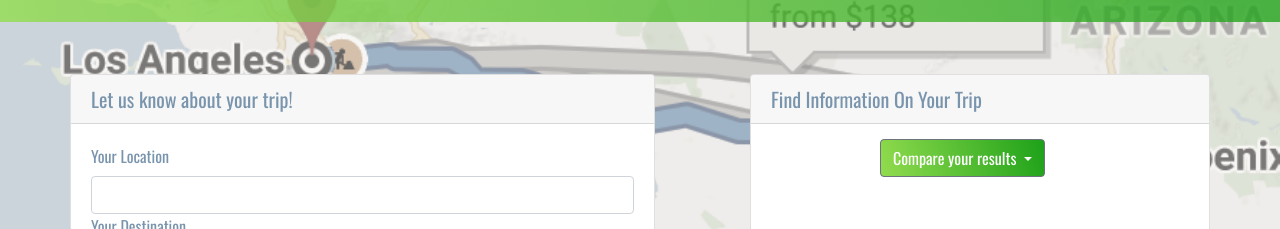
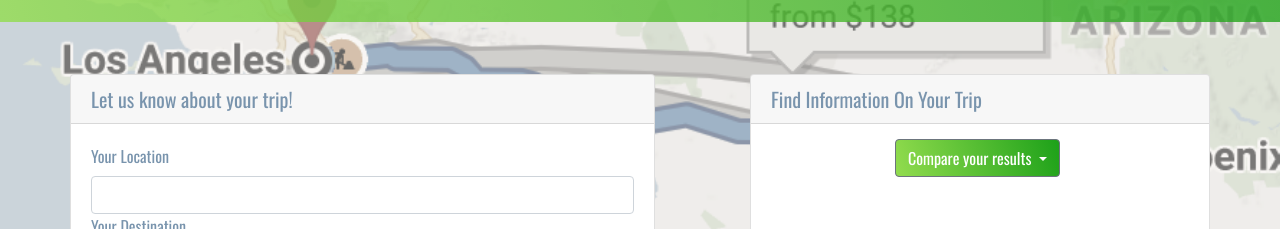
Before and after one commit to steve626/IsItWorthIt, a plain HTML site: page index.html in a window 1280 px wide. Shown: the part 178-407 px from the top of the page. Drawn offline with nearby package versions, Linux system fonts and the light colour scheme.

Commit message:
Update style.css

```diff
--- a/assets/css/style.css
+++ b/assets/css/style.css
@@ -37,8 +37,7 @@
 
 #dropdownMenuButton {
 	background-image: linear-gradient(73deg,#92DC4E,#1DA119);
-
-    margin: -10px -100px;
+    margin: -10px -85px;
     position:relative;
     top:50%;
     left:50%;
```
